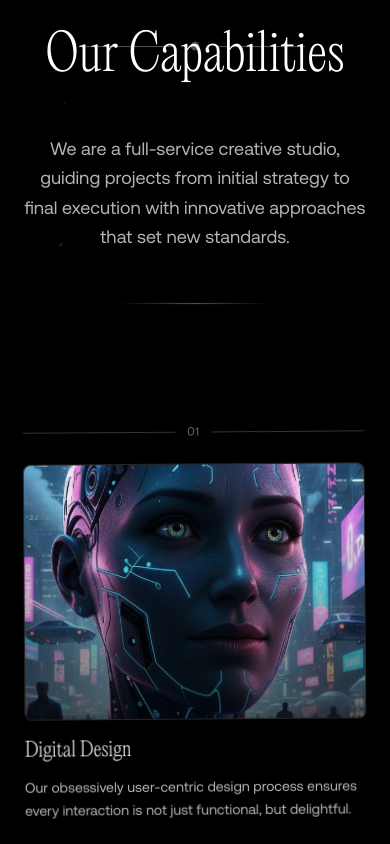
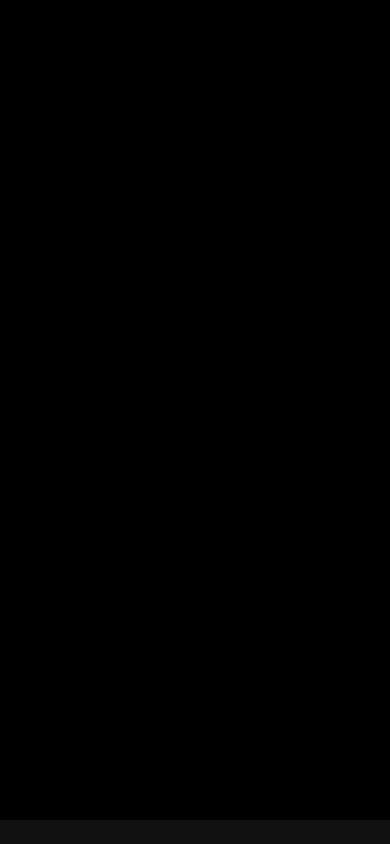
Before and after one commit to ezDecode/CreativeAgency, a React (Vite) app: page / in a window 390 px wide. Shown: the part 900-1744 px from the top of the page. Built offline with nearby package versions, Linux system fonts and the light colour scheme.

Commit message:
feat: Add GSAP for animations; refactor CapabilitiesSection and HeroSection for improved structure and responsiveness; update package dependencies

```diff
--- a/package.json
+++ b/package.json
@@ -10,6 +10,7 @@
     "preview": "vite preview"
   },
   "dependencies": {
+    "@gsap/react": "^2.1.2",
     "@motionone/utils": "^10.18.0",
     "@tailwindcss/vite": "^4.1.12",
     "clsx": "^2.1.1",
--- a/src/App.tsx
+++ b/src/App.tsx
@@ -29,6 +29,7 @@
     <main className="bg-[#111111]">
       <div>
         <HeroSection />
+
         <CapabilitiesSection />
 
         {/* This final section can be your footer or contact section later */}
--- a/src/components/CapabilitiesSection.tsx
+++ b/src/components/CapabilitiesSection.tsx
@@ -1,380 +1,151 @@
-import { useRef, useState, useEffect } from 'react';
-import { motion, useAnimation, useInView, useScroll, useTransform } from 'framer-motion';
+"use client";
 
-const services = [
+import { useEffect, useRef } from "react";
+import gsap from "gsap";
+import { useGSAP } from "@gsap/react";
+import { ScrollTrigger } from "gsap/ScrollTrigger";
+
+gsap.registerPlugin(useGSAP);
+gsap.registerPlugin(ScrollTrigger);
+
+export default function CapabilitiesSection() {
+  const { contextSafe } = useGSAP();
+  const sectionRef = useRef<HTMLDivElement>(null);
+  const textContainerRef = useRef<HTMLDivElement>(null);
+  const textRefs = useRef<(HTMLSpanElement | null)[]>([]);
+
+  useEffect(() => {
+    if (
+      sectionRef.current &&
+      textContainerRef.current &&
+      textRefs.current.length > 0
+    ) {
+      startAnimation();
+    }
+  }, []);
+
+  const startAnimation = contextSafe(() => {
+    const mm = gsap.matchMedia();
+
+    mm.add(
       {
-    title: "Digital Design",
-    description: "Our obsessively user-centric design process ensures every interaction is not just functional, but delightful.",
-    imageUrl: "/images/service-design.jpg",
+        // Define breakpoints
+        isDesktop: "(min-width: 1280px)",
+        isLaptop: "(min-width: 990px) and (max-width: 1279px)",
+        isTablet: "(min-width: 768px) and (max-width: 989px)",
+        isMobile: "(min-width: 640px) and (max-width: 767px)",
+        isSmallMobile: "(min-width: 440px) and (max-width: 639px)",
+        isVerySmallMobile: "(max-width: 639px)",
       },
-  {
-    title: "Branding",
-    description: "We forge a consistent and bold visual language that resonates deeply in a crowded, competitive marketplace.",
-    imageUrl: "/images/service-branding.jpg",
-  },
-  {
-    title: "Motion",
-    description: "Through compelling animation and dynamic effects, we capture attention and tell stories that refuse to let go.",
-    imageUrl: "/images/service-motion.jpg",
-  },
-  {
-    title: "Strategy",
-    description: "Our approach to content and SEO ensures your message is not just heard, but discovered, felt, and acted upon.",
-    imageUrl: "/images/service-content.jpg",
-  },
-];
+      (context) => {
+        let startX = "100vw"; // Start from right edge of screen
+        let endX = "-260rem"; // Increased for larger font
 
-interface FloatingCardProps {
-  service: typeof services[0];
-  index: number;
+        if (context.conditions?.isDesktop) {
+          startX = "100vw";
+          endX = "-300rem"; // Increased for larger font
+        } else if (context.conditions?.isLaptop) {
+          startX = "100vw";
+          endX = "-270rem"; // Increased for larger font
+        } else if (context.conditions?.isTablet) {
+          startX = "100vw";
+          endX = "-280rem"; // Increased for larger font
+        } else if (context.conditions?.isMobile) {
+          startX = "100vw";
+          endX = "-290rem"; // Increased for larger font
+        } else if (context.conditions?.isSmallMobile) {
+          startX = "100vw";
+          endX = "-240rem"; // Increased for larger font
+        } else if (context.conditions?.isVerySmallMobile) {
+          startX = "100vw";
+          endX = "-250rem"; // Increased for larger font
         }
 
-function FloatingCard({ service, index }: FloatingCardProps) {
-  const cardRef = useRef<HTMLDivElement>(null);
-  const [isHovered, setIsHovered] = useState(false);
-  const controls = useAnimation();
-  const isInView = useInView(cardRef, { once: true, margin: "-100px" });
-
-  // Scroll-based animations for individual cards
-  const { scrollYProgress } = useScroll({
-    target: cardRef,
-    offset: ["start end", "end start"]
+        // Apply initial positioning - exactly like ImpactSection
+        gsap.set(textContainerRef.current, {
+          x: startX,
+          willChange: "transform",
         });
 
-  const y = useTransform(scrollYProgress, [0, 1], [100, -50]);
-  const opacity = useTransform(scrollYProgress, [0, 0.2, 0.8, 1], [0, 1, 1, 0.3]);
-  const scale = useTransform(scrollYProgress, [0, 0.2, 0.8, 1], [0.8, 1, 1, 0.9]);
-  const rotate = useTransform(scrollYProgress, [0, 0.5, 1], [0, 0, index % 2 === 0 ? -2 : 2]);
+        // Create movement timeline - exactly like ImpactSection
+        const moveTl = gsap
+          .timeline({ paused: true })
+          .to(textContainerRef.current, {
+            x: endX,
+            ease: "none",
+          });
 
-  const handleMouseMove = (e: React.MouseEvent<HTMLDivElement>) => {
-    if (!cardRef.current) return;
+        // Create character reveal timeline with bottom-right to top-left reveal
+        const riseTl = gsap
+          .timeline({ paused: true })
+          .from(textRefs.current, {
+            y: "80vh", // Start further down
+            x: "30px", // More pronounced right offset
+            filter: "blur(15px)",
+            opacity: 0,
+            scale: 0.7, // Smaller initial scale
+            rotation: 8, // Slightly more rotation
+            stagger: {
+              amount: 1.2, // Longer stagger duration
+              from: "end", // Start from the last character (bottom right)
+              ease: "power2.out"
+            },
+            ease: "elastic.out(1, 0.5)", // Slightly more elastic
+            duration: 1.5, // Longer duration
+          });
 
-    const rect = cardRef.current.getBoundingClientRect();
-    const x = e.clientX - rect.left;
-    const y = e.clientY - rect.top;
-    const centerX = rect.width / 2;
-    const centerY = rect.height / 2;
-    const rotateX = (y - centerY) / 15;
-    const rotateY = (centerX - x) / 15;
-
-    cardRef.current.style.transform = `perspective(1000px) rotateX(${rotateX}deg) rotateY(${rotateY}deg) scale3d(1.02, 1.02, 1.02)`;
-  };
-
-  const handleMouseLeave = () => {
-    if (!cardRef.current) return;
-    cardRef.current.style.transform = 'perspective(1000px) rotateX(0deg) rotateY(0deg) scale3d(1, 1, 1)';
-    setIsHovered(false);
-  };
-
-  useEffect(() => {
-    if (isInView) {
-      controls.start({
-        opacity: 1,
-        y: 0,
-        scale: 1,
-        transition: {
-          duration: 0.8,
-          delay: index * 0.15,
-          ease: [0.21, 1.11, 0.81, 0.99]
-        }
+        // Create ScrollTrigger with more reasonable scroll distance
+        ScrollTrigger.create({
+          trigger: sectionRef.current,
+          start: context.conditions?.isVerySmallMobile ? "top 35%" : "top 25%",
+          end: "+=2000vh", // Reduced from 3500vh for better user experience
+          pin: true,
+          scrub: 1.5, // Slightly more responsive
+          onUpdate: (self) => {
+            moveTl.progress(self.progress);
+            riseTl.progress(self.progress);
+          },
         });
       }
-  }, [isInView, controls, index]);
+    );
+  });
+
+  function SplitText({ text }: { text: string }) {
+    const chars = text.split("");
 
     return (
-    <motion.div
-      className="group"
-      style={{ y, opacity, scale, rotate }}
-    >
-      {/* Newspaper-style dividing lines */}
-      <motion.div
-        className="flex items-center mb-6 lg:mb-8"
-        initial={{ scaleX: 0 }}
-        animate={isInView ? { scaleX: 1 } : {}}
-        transition={{ duration: 1, delay: index * 0.1 }}
-      >
-        <motion.div
-          className="flex-1 h-px bg-white/20 origin-left"
-          style={{ scaleX: useTransform(scrollYProgress, [0, 0.3], [0, 1]) }}
-        ></motion.div>
-        <motion.div
-          className="mx-3 lg:mx-4 text-white/40 text-xs lg:text-sm font-sans tracking-wider"
-          initial={{ opacity: 0, scale: 0 }}
-          animate={isInView ? { opacity: 1, scale: 1 } : {}}
-          transition={{ duration: 0.5, delay: index * 0.1 + 0.5 }}
-        >
-          {String(index + 1).padStart(2, '0')}
-        </motion.div>
-        <motion.div
-          className="flex-1 h-px bg-white/20 origin-right"
-          style={{ scaleX: useTransform(scrollYProgress, [0, 0.3], [0, 1]) }}
-        ></motion.div>
-      </motion.div>
-
-      <motion.div
-        ref={cardRef}
-        initial={{ opacity: 0, y: 60, scale: 0.9 }}
-        animate={controls}
-        onMouseMove={handleMouseMove}
-        onMouseLeave={handleMouseLeave}
-        onMouseEnter={() => setIsHovered(true)}
-        className="relative cursor-pointer mb-8 lg:mb-12"
-        style={{
-          transformStyle: 'preserve-3d',
-          transition: 'transform 0.2s ease-out',
+      <div className="whitespace-nowrap">
+        {chars.map((ch, i) => (
+          <span
+            key={i}
+            className="inline-block"
+            ref={(el) => {
+              if (textRefs.current.length <= i) {
+                textRefs.current.push(el);
+              } else {
+                textRefs.current[i] = el;
+              }
             }}
           >
-        {/* Simple card with image */}
-        <div className="relative h-64 md:h-72 lg:h-80 bg-white/5 backdrop-blur-sm border border-white/10 rounded-lg overflow-hidden">
-          {/* Background Image */}
-          <div
-            className="absolute inset-0 bg-cover bg-center transition-transform duration-700 group-hover:scale-105"
-            style={{ backgroundImage: `url(${service.imageUrl})` }}
-          />
-
-          {/* Simple overlay */}
-          <div className="absolute inset-0 bg-gradient-to-t from-black/60 via-black/20 to-transparent" />
-
-          {/* Hover indicator */}
-          <motion.div
-            className="absolute top-4 right-4 w-3 h-3 bg-white/30 rounded-full"
-            animate={{
-              scale: isHovered ? [1, 1.2, 1] : 1,
-              opacity: isHovered ? [0.3, 0.8, 0.3] : 0.3,
-            }}
-            transition={{
-              duration: 2,
-              repeat: isHovered ? Infinity : 0,
-            }}
-          />
+            {ch === " " ? "\u00A0" : ch}
+          </span>
+        ))}
       </div>
-
-        {/* Content below the card */}
-        <motion.div
-          className="mt-4 lg:mt-6"
-          initial={{ opacity: 0, y: 20 }}
-          animate={isInView ? { opacity: 1, y: 0 } : {}}
-          transition={{ duration: 0.6, delay: index * 0.15 + 0.4 }}
-        >
-          <h3 className="font-serif text-xl md:text-2xl lg:text-3xl font-light text-white mb-3 lg:mb-4 group-hover:text-white/90 transition-colors duration-300">
-            {service.title}
-          </h3>
-          <p className="text-white/70 font-sans text-sm md:text-base leading-relaxed group-hover:text-white/80 transition-colors duration-300">
-            {service.description}
-          </p>
-
-          {/* Simple underline that appears on hover */}
-          <motion.div
-            className="mt-4 h-px bg-white/30"
-            initial={{ width: 0 }}
-            animate={{ width: isHovered ? '60px' : '0px' }}
-            transition={{ duration: 0.3 }}
-          />
-        </motion.div>
-      </motion.div>
-    </motion.div>
     );
   }
 
-export default function CapabilitiesSection() {
-  const sectionRef = useRef<HTMLElement>(null);
-  const isInView = useInView(sectionRef, { once: true, margin: "-200px" });
-
-  // Main section scroll progress
-  const { scrollYProgress: sectionProgress } = useScroll({
-    target: sectionRef,
-    offset: ["start end", "end start"]
-  });
-
-  // Background parallax effect
-  const backgroundY = useTransform(sectionProgress, [0, 1], [0, -100]);
-  const backgroundOpacity = useTransform(sectionProgress, [0, 0.2, 0.8, 1], [0.3, 1, 1, 0.3]);
-
   return (
-    <section ref={sectionRef} className="relative min-h-screen bg-black pt-32 pb-20 overflow-hidden">
-
-      {/* Animated background with parallax */}
-      <motion.div
-        className="absolute inset-0"
-        style={{ y: backgroundY, opacity: backgroundOpacity }}
+    <div
+      ref={sectionRef}
+      className="flex w-screen h-[100dvh] pointer-events-none select-none overflow-hidden relative bg-black"
     >
-        {/* Floating particles that move with scroll */}
-        {[...Array(30)].map((_, i) => (
-          <motion.div
-            key={i}
-            className="absolute w-1 h-1 bg-white/20 rounded-full"
-            style={{
-              left: `${Math.random() * 100}%`,
-              top: `${Math.random() * 100}%`,
-            }}
-            animate={{
-              y: [0, -20, 0],
-              opacity: [0.2, 0.8, 0.2],
-              scale: [0.5, 1.2, 0.5],
-            }}
-            transition={{
-              duration: Math.random() * 4 + 3,
-              repeat: Infinity,
-              delay: Math.random() * 2,
-            }}
-          />
-        ))}
-
-        {/* Subtle grid lines that appear on scroll */}
-        <motion.div
-          className="absolute inset-0"
-          style={{ opacity: useTransform(sectionProgress, [0, 0.3, 0.7, 1], [0, 0.1, 0.1, 0]) }}
+      <h1
+        ref={textContainerRef}
+        className="will-change-transform h-fit absolute top-1/2 -translate-y-1/2 text-[11.2vw] md:text-[8.4vw] lg:text-[7vw] xl:text-[6.3vw] font-sans font-light text-white whitespace-nowrap"
+        style={{ fontFamily: 'var(--font-sans)' }}
       >
-          {[...Array(20)].map((_, i) => (
-            <motion.div
-              key={`h-${i}`}
-              className="absolute w-full h-px bg-white/5"
-              style={{ top: `${(i + 1) * 5}%` }}
-              initial={{ scaleX: 0 }}
-              animate={{ scaleX: 1 }}
-              transition={{ duration: 2, delay: i * 0.1 }}
-            />
-          ))}
-          {[...Array(10)].map((_, i) => (
-            <motion.div
-              key={`v-${i}`}
-              className="absolute h-full w-px bg-white/5"
-              style={{ left: `${(i + 1) * 10}%` }}
-              initial={{ scaleY: 0 }}
-              animate={{ scaleY: 1 }}
-              transition={{ duration: 2, delay: i * 0.1 }}
-            />
-          ))}
-        </motion.div>
-      </motion.div>
-
-      <div className="relative z-10 max-w-7xl mx-auto px-6">
-        {/* Header with newspaper-style lines */}
-        <motion.div
-          className="text-center mb-20"
-          initial={{ opacity: 0, y: 50 }}
-          animate={isInView ? { opacity: 1, y: 0 } : {}}
-          transition={{ duration: 1, ease: [0.21, 1.11, 0.81, 0.99] }}
-          style={{ y: useTransform(sectionProgress, [0, 0.3], [0, -30]) }}
-        >
-          {/* Top decorative line with scroll animation */}
-          <motion.div
-            className="flex items-center justify-center mb-8"
-            style={{
-              scale: useTransform(sectionProgress, [0, 0.2, 0.8, 1], [1, 1.1, 1.1, 1]),
-              opacity: useTransform(sectionProgress, [0, 0.2, 0.8, 1], [1, 1, 1, 0.5])
-            }}
-          >
-            <motion.div
-              className="w-20 h-px bg-white/30"
-              initial={{ scaleX: 0 }}
-              animate={isInView ? { scaleX: 1 } : {}}
-              transition={{ duration: 1.5, delay: 0.5 }}
-            ></motion.div>
-            <motion.div
-              className="mx-4 w-2 h-2 bg-white/30 rounded-full"
-              initial={{ scale: 0 }}
-              animate={isInView ? { scale: 1 } : {}}
-              transition={{ duration: 0.5, delay: 1 }}
-              style={{ rotate: useTransform(sectionProgress, [0, 1], [0, 360]) }}
-            ></motion.div>
-            <motion.div
-              className="w-20 h-px bg-white/30"
-              initial={{ scaleX: 0 }}
-              animate={isInView ? { scaleX: 1 } : {}}
-              transition={{ duration: 1.5, delay: 0.7 }}
-            ></motion.div>
-          </motion.div>
-
-          <motion.h2
-            className="font-serif text-5xl md:text-7xl font-light text-white mb-6"
-            initial={{ opacity: 0, scale: 0.9 }}
-            animate={isInView ? { opacity: 1, scale: 1 } : {}}
-            transition={{ duration: 1.2, delay: 0.2 }}
-            style={{
-              y: useTransform(sectionProgress, [0, 0.3], [0, -50]),
-              scale: useTransform(sectionProgress, [0, 0.3], [1, 1.05])
-            }}
-          >
-            Our Capabilities
-          </motion.h2>
-          <motion.p
-            className="font-sans text-lg text-white/70 max-w-2xl mx-auto leading-relaxed"
-            initial={{ opacity: 0, y: 30 }}
-            animate={isInView ? { opacity: 1, y: 0 } : {}}
-            transition={{ duration: 1, delay: 0.4 }}
-            style={{
-              y: useTransform(sectionProgress, [0, 0.3], [0, -20]),
-              opacity: useTransform(sectionProgress, [0, 0.2, 0.8, 1], [0.7, 1, 1, 0.4])
-            }}
-          >
-            We are a full-service creative studio, guiding projects from initial strategy to final execution with innovative approaches that set new standards.
-          </motion.p>
-
-          {/* Bottom decorative line with scroll animation */}
-          <motion.div
-            className="flex items-center justify-center mt-8"
-            style={{ scale: useTransform(sectionProgress, [0, 0.5, 1], [1, 1.2, 0.8]) }}
-          >
-            <motion.div
-              className="w-32 h-px bg-gradient-to-r from-transparent via-white/30 to-transparent"
-              initial={{ scaleX: 0 }}
-              animate={isInView ? { scaleX: 1 } : {}}
-              transition={{ duration: 2, delay: 1 }}
-              style={{ opacity: useTransform(sectionProgress, [0, 0.3, 0.7, 1], [0.3, 1, 1, 0.2]) }}
-            ></motion.div>
-          </motion.div>
-        </motion.div>
-
-        {/* Cards in 2-column layout */}
-        <div className="grid grid-cols-1 lg:grid-cols-2 gap-12 lg:gap-16 max-w-7xl mx-auto">
-          {services.map((service, index) => (
-            <FloatingCard
-              key={service.title}
-              service={service}
-              index={index}
-            />
-          ))}
+        <SplitText text="Digital Design • Branding • Motion • Strategy" />
+      </h1>
     </div>
-
-        {/* Final decorative element with scroll animation */}
-        <motion.div
-          className="mt-16 text-center"
-          initial={{ opacity: 0 }}
-          animate={isInView ? { opacity: 1 } : {}}
-          transition={{ duration: 1, delay: 2 }}
-          style={{
-            y: useTransform(sectionProgress, [0.7, 1], [0, 50]),
-            opacity: useTransform(sectionProgress, [0.7, 0.9, 1], [1, 0.8, 0.3])
-          }}
-        >
-          <motion.div
-            className="flex items-center justify-center"
-            style={{ scale: useTransform(sectionProgress, [0.8, 1], [1, 1.5]) }}
-          >
-            <motion.div
-              className="w-12 h-px bg-white/20"
-              initial={{ scaleX: 0 }}
-              animate={isInView ? { scaleX: 1 } : {}}
-              transition={{ duration: 1, delay: 3 }}
-            ></motion.div>
-            <motion.div
-              className="mx-3 text-white/40 text-xs tracking-widest"
-              initial={{ opacity: 0, letterSpacing: "0.1em" }}
-              animate={isInView ? { opacity: 1, letterSpacing: "0.3em" } : {}}
-              transition={{ duration: 1.5, delay: 3.5 }}
-            >
-              END
-            </motion.div>
-            <motion.div
-              className="w-12 h-px bg-white/20"
-              initial={{ scaleX: 0 }}
-              animate={isInView ? { scaleX: 1 } : {}}
-              transition={{ duration: 1, delay: 3.2 }}
-            ></motion.div>
-          </motion.div>
-        </motion.div>
-      </div>
-    </section>
   );
 }
```
Also changed, not shown: src/components/HeroSection.tsx (+6 -4 lines), 1 other file (tests, documents, lock files or other folders). Lines whose indentation alone changed are shown as unchanged.
